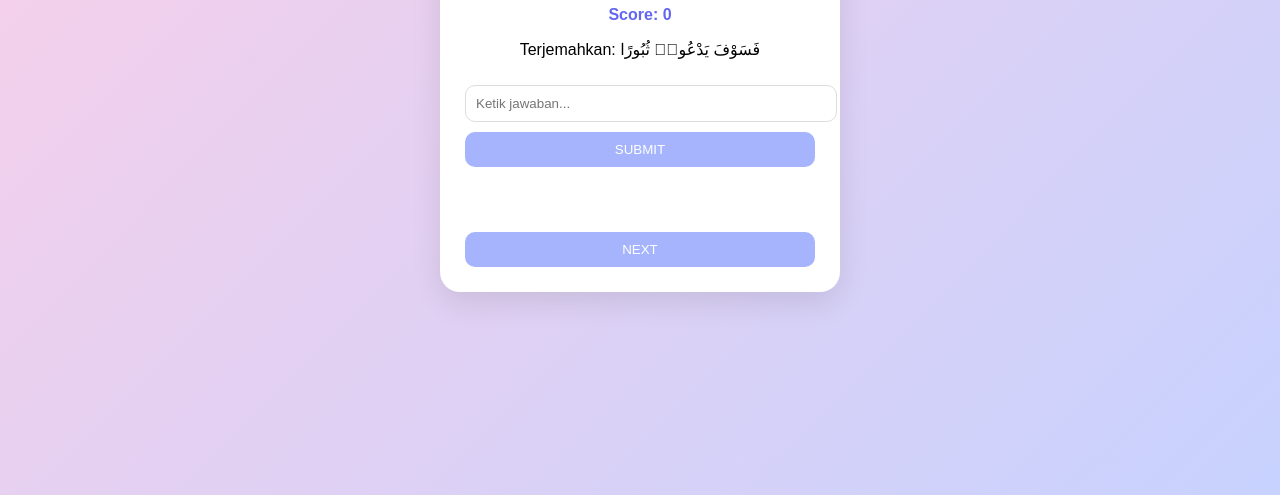
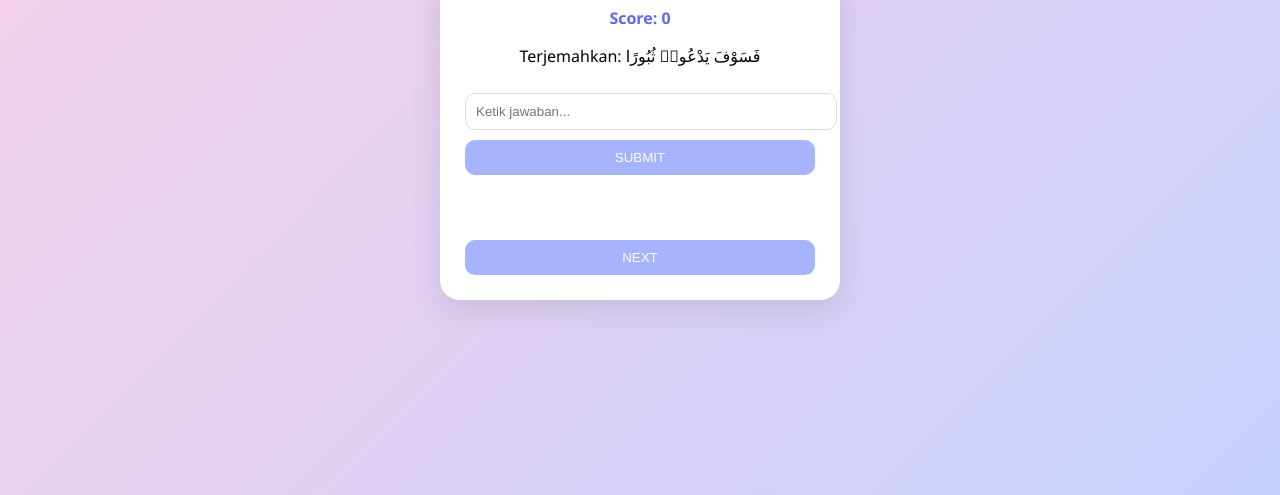
Before and after one commit to ajanisa561-beep/cerdas-cermat-islam, a plain HTML site: page index.html in a window 1280 px wide. Shown: the part 305-800 px from the top of the page. Drawn offline with Linux system fonts and the light colour scheme.

Commit message:
Refactor CSS styles for body and card elements
Updated styles for body, container, and card elements. Adjusted padding, font-family, and box-shadow properties.

```diff
--- a/style.css
+++ b/style.css
@@ -1,17 +1,32 @@
 body {
   margin: 0;
-  font-family: 'Poppins', sans-serif;
+  font-family: 'Segoe UI', sans-serif;
   background: linear-gradient(135deg, #fbcfe8, #c7d2fe);
+  min-height: 100vh;
   display: flex;
   justify-content: center;
   align-items: center;
-  height: 100vh;
+  padding: 20px;
+  box-sizing: border-box;
 }
 
 .container {
-  display: flex;
-  justify-content: center;
-  align-items: center;
+  width: 100%;
+  max-width: 400px;
+}
+
+.card {
+  background: white;
+  padding: 20px;
+  border-radius: 25px;
+  box-shadow: 0 10px 30px rgba(0,0,0,0.15);
+  text-align: center;
+}
+
+.question {
+  font-size: clamp(18px, 4vw, 22px);
+  margin-bottom: 20px;
+  font-weight: bold;
 }
 
 .card {
```
